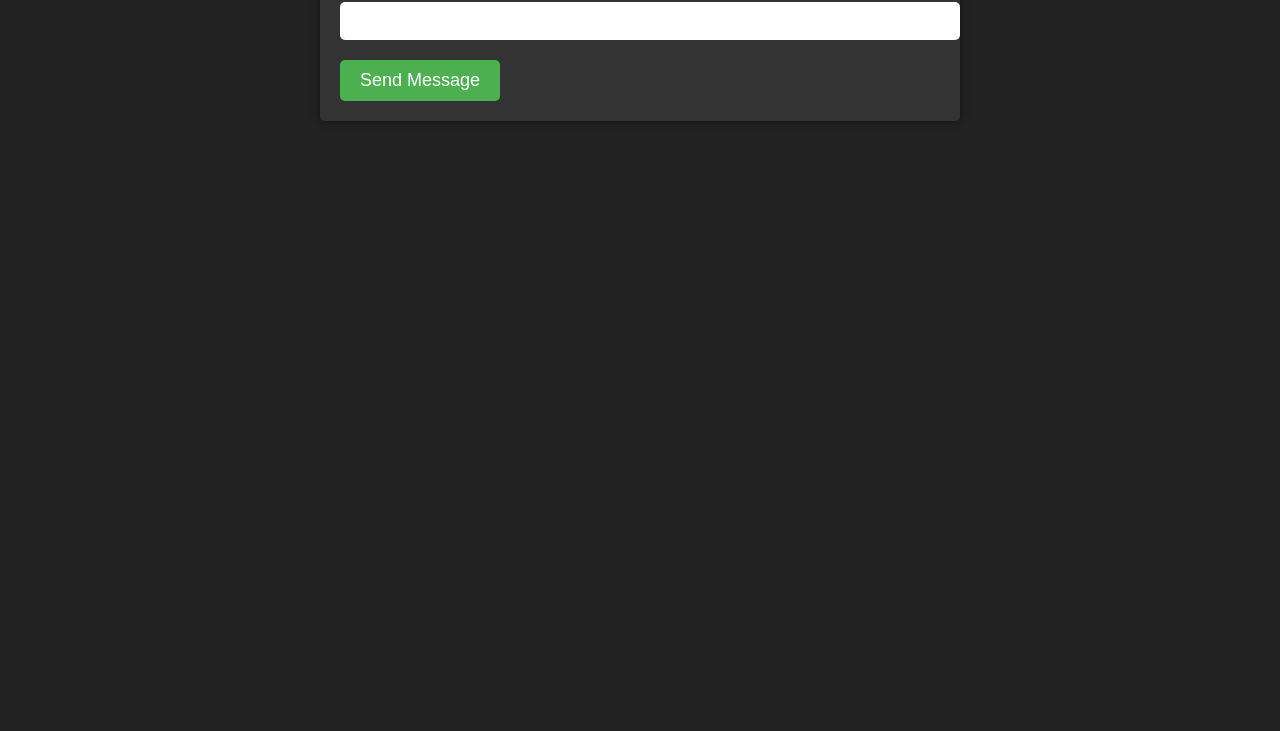
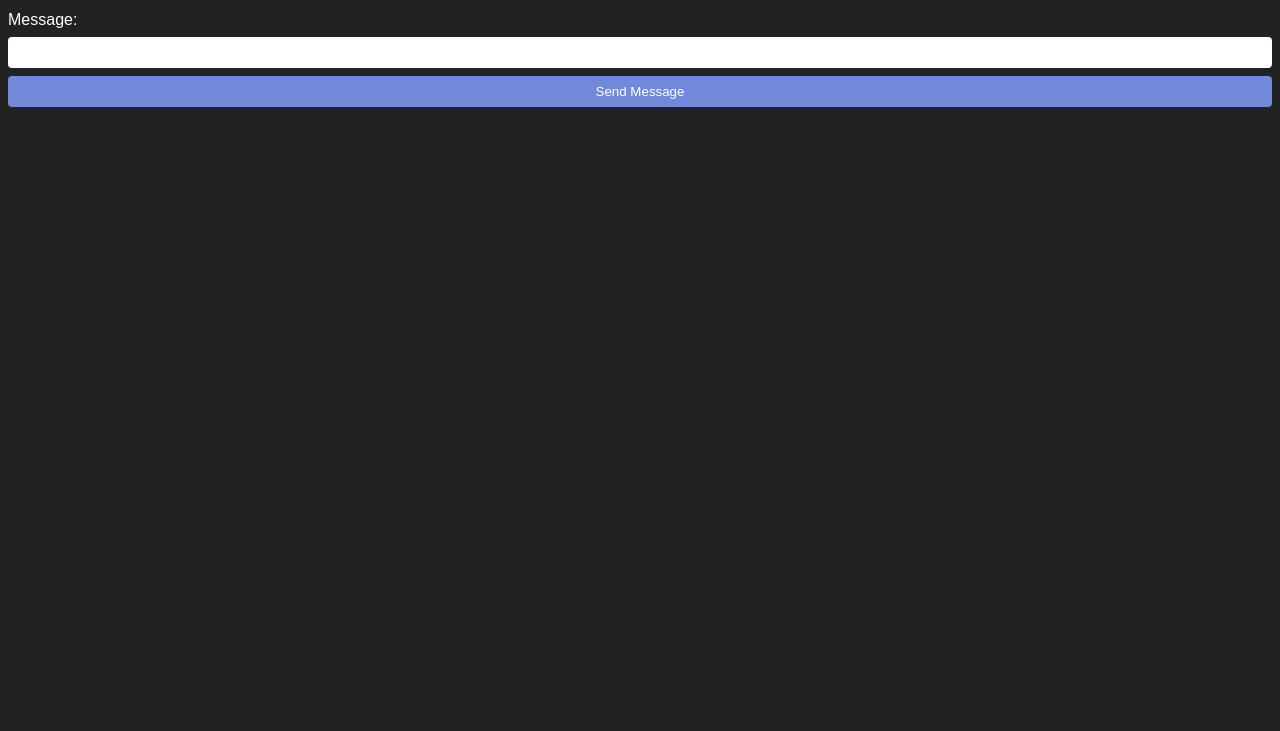
Before and after one commit to AlphaSender/AlphaSender, a plain HTML site: page index.html in a window 1280 px wide. Shown: the part 69-800 px from the top of the page. Drawn offline with Linux system fonts and the light colour scheme.

Commit message:
Update index.html

```diff
--- a/index.html
+++ b/index.html
@@ -1,100 +1,65 @@
 <!DOCTYPE html>
 <html>
   <head>
-    <meta charset="UTF-8">
-    <title>Send Message to Discord Webhook</title>
+    <title>Discord Webhook</title>
     <style>
       body {
+        font-family: Arial, sans-serif;
         background-color: #222;
-        font-family: Arial, sans-serif;
         color: #fff;
       }
 
       form {
-        margin: 20px auto;
-        max-width: 600px;
-        padding: 20px;
-        background-color: #333;
-        border-radius: 5px;
-        box-shadow: 0 0 10px rgba(0, 0, 0, 0.5);
+        display: flex;
+        flex-direction: column;
+        margin-bottom: 16px;
       }
 
       label {
-        display: block;
-        font-size: 18px;
-        margin-bottom: 10px;
+        margin-bottom: 8px;
       }
 
       input[type="text"] {
-        width: 100%;
-        padding: 10px;
-        font-size: 16px;
+        padding: 8px;
+        margin-bottom: 8px;
+        border-radius: 4px;
         border: none;
-        border-radius: 5px;
-        margin-bottom: 20px;
       }
 
-      button[type="submit"] {
-        background-color: #4CAF50;
+      button {
+        padding: 8px;
+        border-radius: 4px;
+        border: none;
+        background-color: #7289DA;
         color: #fff;
-        border: none;
-        border-radius: 5px;
-        padding: 10px 20px;
-        font-size: 18px;
         cursor: pointer;
-        transition: background-color 0.3s;
       }
 
-      button[type="submit"]:hover {
-        background-color: #3E8E41;
+      button:hover {
+        background-color: #5a68a5;
       }
     </style>
   </head>
   <body>
+    <h1>Discord Webhook</h1>
     <form>
       <label for="message">Message:</label>
-      <input type="text" id="message" name="message" required>
+      <input type="text" id="message" name="message">
       <button type="submit">Send Message</button>
     </form>
+    <script>
+      // Discord webhook URL
+      const webhookUrl = "https://discordapp.com/api/webhooks/1076406136179273879/LZLjYQOoj2lT_S_OQUI1Y4KcjlQ6b3z4NwKhSA_3SFSSZzj6uiouInQzE7bBeFQ6bjfK";
 
-    <script>
-      const form = document.querySelector('form');
-      const messageInput = document.querySelector('#message');
-
-      form.addEventListener('submit', event => {
-        event.preventDefault();
-
-        // Replace WEBHOOK_URL with your actual webhook URL
-        const webhookUrl = 'https://discordapp.com/api/webhooks/1076406136179273879/LZLjYQOoj2lT_S_OQUI1Y4KcjlQ6b3z4NwKhSA_3SFSSZzj6uiouInQzE7bBeFQ6bjfK';
-
-        // Get the message from the input field
-        const message = messageInput.value;
-
-        // Define the message content as a JSON payload
-        const payload = {
-          content: message
-        };
-
-        // Send the message to the webhook
+      // Function to send a message to the webhook
+      function sendMessage(message) {
         fetch(webhookUrl, {
-          method: 'POST',
+          method: "POST",
           headers: {
-            'Content-Type': 'application/json'
+            "Content-Type": "application/json"
           },
-          body: JSON.stringify(payload)
+          body: JSON.stringify({content: message})
         })
-          .then(response => {
-            if (response.ok) {
-              alert('Message sent successfully!');
-            } else {
-              throw new Error('Failed to send message');
-            }
-          })
-          .catch(error => {
-            console.error(error);
-            alert('Failed to send message');
-          });
-      });
-    </script>
-  </body>
-</html>
+        .then(response => {
+          if (!response.ok) {
+            throw new
```
